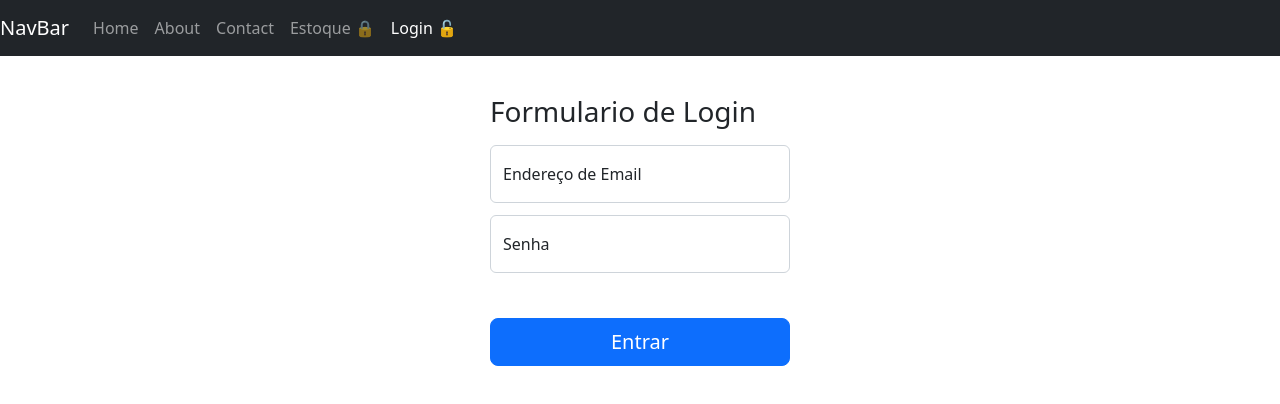
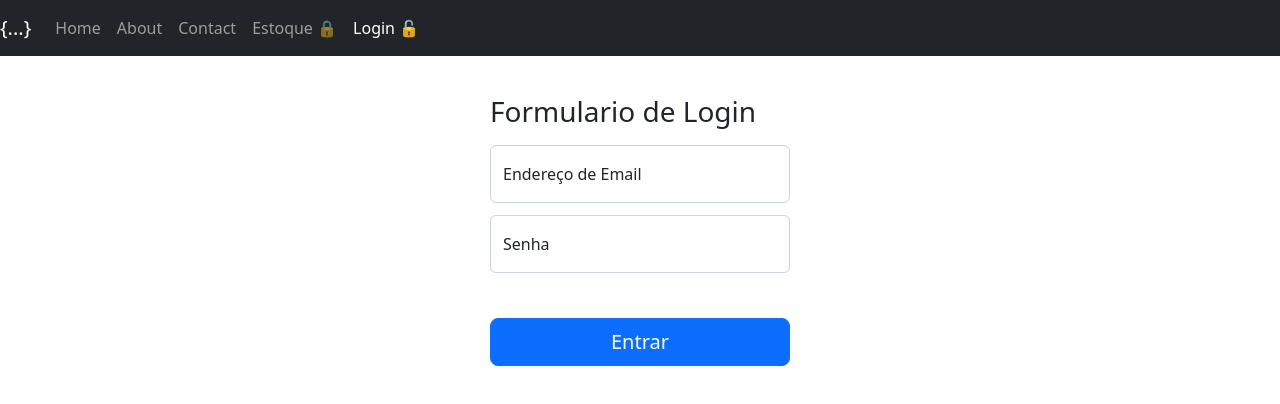
Before and after one commit to victtorcampos/app, a React (Create React App) app: page /app/login in a window 1280 px wide. Shown: the top 404 px of the page. Built offline with nearby package versions, Linux system fonts and the light colour scheme.

Commit message:
config 2022079 1126

```diff
--- a/src/App.js
+++ b/src/App.js
@@ -17,7 +17,7 @@
   return (<>
     <header>
       <nav className="navbar navbar-expand-md navbar-dark bg-dark mb-4">
-        <NavLink className="navbar-brand" to="/app" >NavBar</NavLink>
+        <NavLink className="navbar-brand" to="/app" >{`{...}`}</NavLink>
         <div>
           <ul className="navbar-nav mr-auto">
             <li className="nav-item">
```
